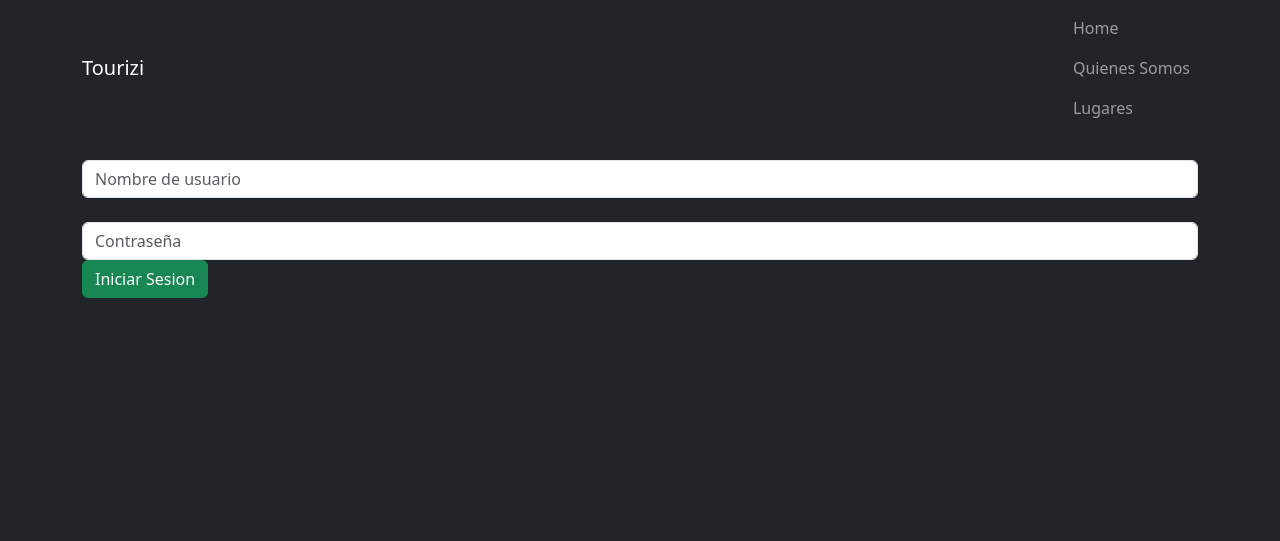
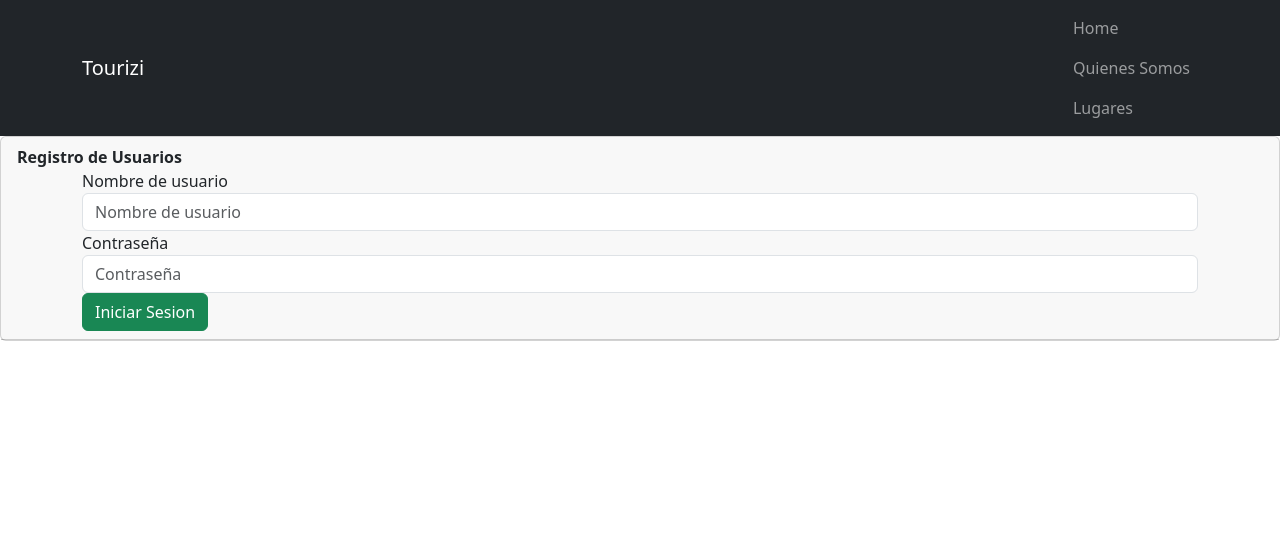
Before and after one commit to feartheoldblood/Tourizi_django, a Django app: page /login/ in a window 1280 px wide. Shown: the top 541 px of the page. Run offline with Django 4.2, Linux system fonts and the light colour scheme.

Commit message:
Añadiendo estilos al login

```diff
--- a/templates/login.html
+++ b/templates/login.html
@@ -2,7 +2,12 @@
 
 {% block content %}
 
-<body class="bg-dark">
+
+<div class = "card">
+    <div class = "card-header">
+        <strong class = "card-title">Registro de Usuarios</strong>
+
+        <body class="bg-white">
             <div class = "sufee-login dflex align-content-center flex-wrap">
                 <div class = "container">
                     <div class = "login-content">
@@ -24,6 +29,8 @@
                 </div>
             </div>
         </body>
+    </div>
+</div>
 
 
 
```
Lines whose indentation alone changed are shown as unchanged.
